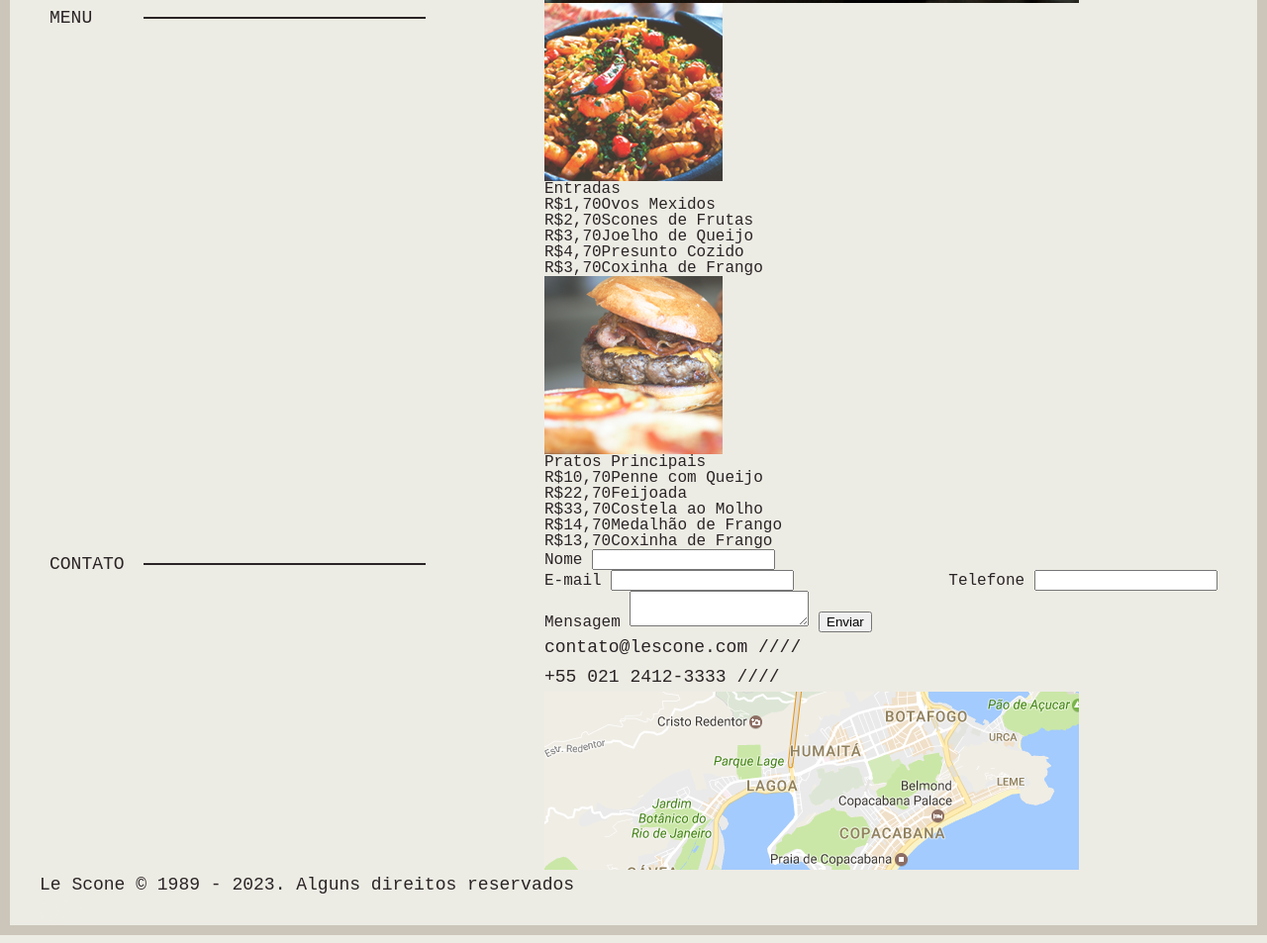
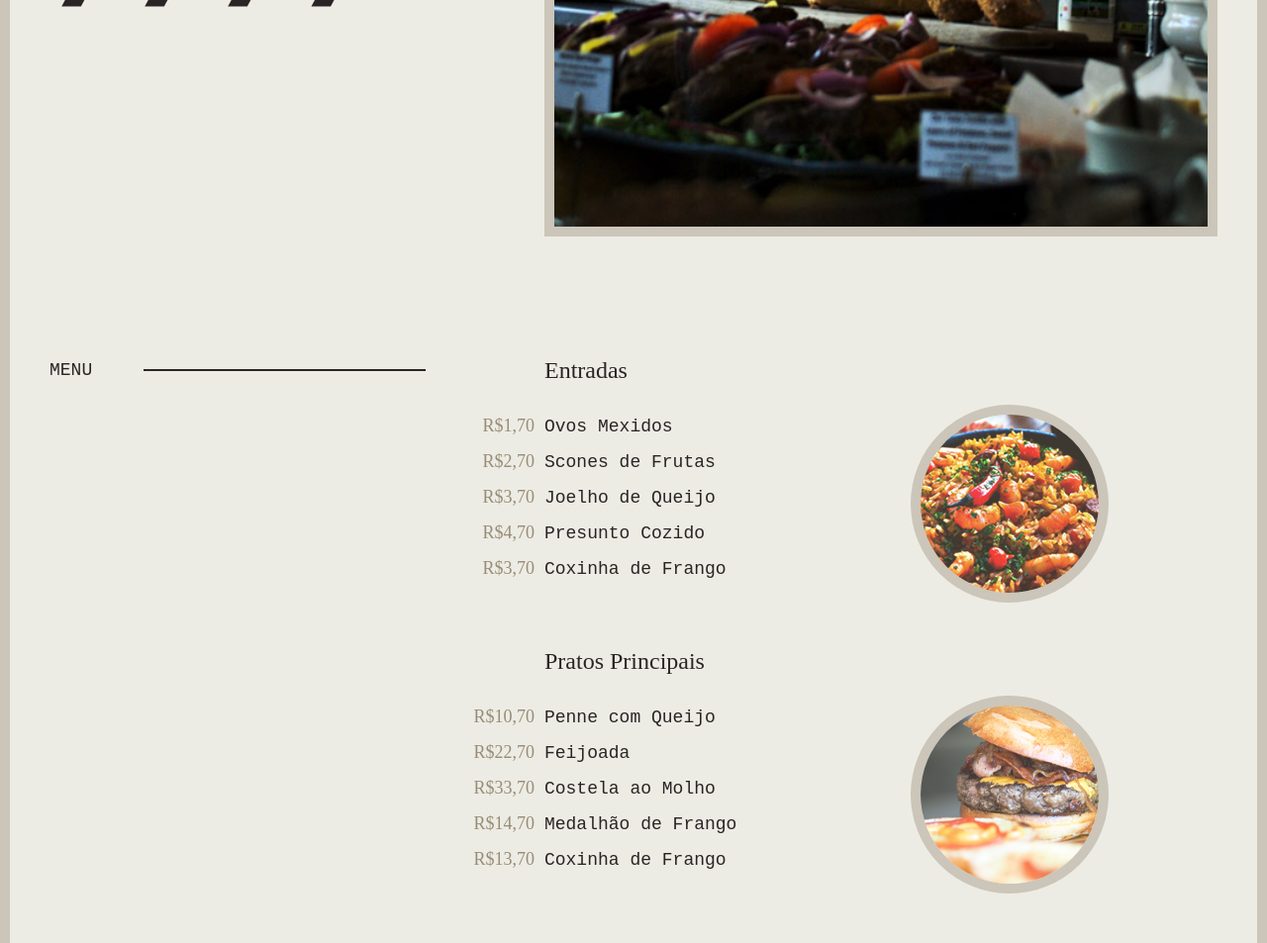
Before and after one commit to oMiguelwnl/Le-Scone, a plain HTML site: page index.html in a window 1280 px wide. Shown: the part 707-1660 px from the top of the page at 99% size. Drawn offline with Linux system fonts and the light colour scheme; a web font is replaced by a local one.

Commit message:
parte final

```diff
--- /dev/null
+++ b/css/scss/_contato.scss
@@ -0,0 +1,72 @@
+.contato {
+  margin-top: 120px;
+  margin-bottom: 120px;
+  @include d(s) {
+    margin-top: 60px;
+    margin-bottom: 60px;
+  }
+}
+
+.contato form {
+  label {
+    @include tipo-1(18);
+    display: block;
+  }
+  input[type='text'],
+  textarea {
+    @include tipo-1(18);
+    color: $cinza;
+    width: 100%;
+    padding: 0 5px;
+    height: 40px;
+    border: 2px solid $bege-escuro;
+    background: transparent;
+    margin-bottom: 1em;
+    &:hover,
+    &:focus {
+      outline: none;
+      border-color: $bege-medio;
+    }
+  }
+  textarea {
+    height: 120px;
+  }
+}
+
+input.button {
+  @include tipo-1(18);
+  cursor: pointer;
+  color: $bege-escuro;
+  text-transform: uppercase;
+  border: 2px solid $bege-escuro;
+  background: transparent;
+  display: block;
+  width: 200px;
+  padding-top: 5px;
+  @include box-shadow(5px 5px 0 -2px $bege-medio, 5px 5px 0 0 $bege-escuro);
+  transition: 0.3s;
+  &:hover {
+    @include box-shadow(3px 3px 0 -2px $bege-medio, 3px 3px 0 0 $bege-escuro);
+  }
+}
+
+.contato-info {
+  display: inline-block;
+  color: $bege-escuro;
+  margin-top: 2em;
+  margin-bottom: 3em;
+  @include d(l) {
+    float: right;
+    text-align: right;
+    margin-top: -3em;
+  }
+}
+
+.contato-mapa {
+  display: block;
+  @include box-shadow(0 0 0 10px $bege-medio);
+  clear: both;
+  img {
+    width: 100%;
+  }
+}
--- /dev/null
+++ b/css/scss/_footer.scss
@@ -0,0 +1,18 @@
+footer {
+  padding: 20px 0;
+  background: $cinza;
+  @include box-shadow(0 0 0 10px $cinza);
+  p {
+    color: $bege-claro;
+    @include d(s) {
+      text-align: center;
+    }
+  }
+  a img {
+    float: right;
+    @include d(s) {
+      float: none;
+      margin: 20px auto;
+    }
+  }
+}
--- a/css/scss/_intro.scss
+++ b/css/scss/_intro.scss
@@ -0,0 +1,59 @@
+.intro {
+  margin-top: 60px;
+  @include d(s) {
+    margin-top: 20px;
+  }
+}
+
+.logo {
+  margin-bottom: 60px;
+}
+
+.intro-info {
+  border-right: 2px solid $cinza;
+  max-width: 320px;
+  p {
+    padding-top: 10px;
+  }
+  p:first-child {
+    border-bottom: 2px solid $cinza;
+    padding-bottom: 10px;
+  }
+}
+
+.intro-telefone {
+  color: $bege-escuro;
+  @include d(s) {
+    margin-bottom: 40px;
+  }
+  &::after {
+    content: '/ / / /';
+    display: block;
+    margin-top: 200px;
+    font-size: 220px;
+    letter-spacing: -90px;
+    color: $cinza;
+    @include d(m) {
+      margin-top: 80px;
+      font-size: 160px;
+      letter-spacing: -70px;
+    }
+    @include d(s) {
+      display: none;
+    }
+  }
+}
+
+.aberto {
+  display: inline-block;
+  width: 12px;
+  height: 12px;
+  background-color: $verde;
+  border-radius: 50%;
+  margin-left: 30px;
+}
+
+.intro-foto {
+  border: 10px solid $bege-medio;
+  width: 100%;
+}
--- /dev/null
+++ b/css/scss/_menu.scss
@@ -0,0 +1,47 @@
+.menu {
+  margin-top: 120px;
+  margin-bottom: 120px;
+  @include d(s) {
+    margin-top: 60px;
+    margin-bottom: 60px;
+  }
+}
+
+.menu-item {
+  margin-bottom: 60px;
+  h2 {
+    @include tipo-2(24);
+    margin-bottom: 1em;
+  }
+  li {
+    @include tipo-1(18);
+    line-height: em(35, 18);
+    span {
+      font-family: $fonte-2;
+      color: $bege-escuro;
+      display: inline-block;
+      width: 70px;
+      margin-right: 10px;
+      text-align: right;
+      margin-left: -80px;
+      @include d(s) {
+        margin-left: 0px;
+        width: auto;
+      }
+    }
+  }
+  img {
+    border-radius: 50%;
+    border: 10px solid $bege-medio;
+    position: absolute;
+    right: 0px;
+    margin-top: 50px;
+    @include d(l) {
+      right: 120px;
+    }
+    @include d(s) {
+      width: 120px;
+      margin-top: 0px;
+    }
+  }
+}
--- a/css/scss/_variaveis-e-mixins.scss
+++ b/css/scss/_variaveis-e-mixins.scss
@@ -3,7 +3,7 @@ $bege-claro: #edece4;
 $bege-medio: #cbc6b9;
 $bege-escuro: #988c77;
 $cinza: #2a2426;
-$verde: #988c77;
+$verde: #1ab912;
 
 // Fontes
 $fonte-1: 'PT Mono', monospace;
@@ -31,3 +31,9 @@ $fonte-2: 'Aref Ruqaa', serif;
     line-height: em(30, 24);
   }
 }
+
+@mixin box-shadow($shadow...) {
+  -webkit-box-shadow: $shadow;
+  -moz-box-shadow: $shadow;
+  box-shadow: $shadow;
+}
--- a/css/scss/style.scss
+++ b/css/scss/style.scss
@@ -1,9 +1,11 @@
+// Gerais
 @import 'reset';
 @import 'grid';
 @import 'variaveis-e-mixins';
 @import 'geral';
 
-div {
-  font-family: 'Aref Ruqaa', serif;
-  font-family: 'PT Mono', monospace;
-}
+// Partes
+@import 'intro';
+@import 'menu';
+@import 'contato';
+@import 'footer';
--- a/index.html
+++ b/index.html
@@ -23,7 +23,7 @@
         <p class="intro-telefone">+55 021 2412-3333</p>
       </div>
       <div class="grid-7">
-        <img src="img/foto.jpg" alt="Foto de Le Scone" />
+        <img class="intro-foto" src="img/foto.jpg" alt="Foto de Le Scone" />
       </div>
     </main>
 
@@ -87,8 +87,8 @@
 
     <footer>
       <div class="container">
-        <p>Le Scone © 1989 - 2023. Alguns direitos reservados</p>
-        <a href="https://www.origamid.com" target="_blank">
+        <p class="grid-9">Le Scone © 1989 - 2023. Alguns direitos reservados</p>
+        <a class="grid-3" href="https://www.origamid.com" target="_blank">
           <img src="img/lescone-icone.png" alt="Le Scone Icone" />
         </a>
       </div>
```
Also changed, not shown: css/style.css.
